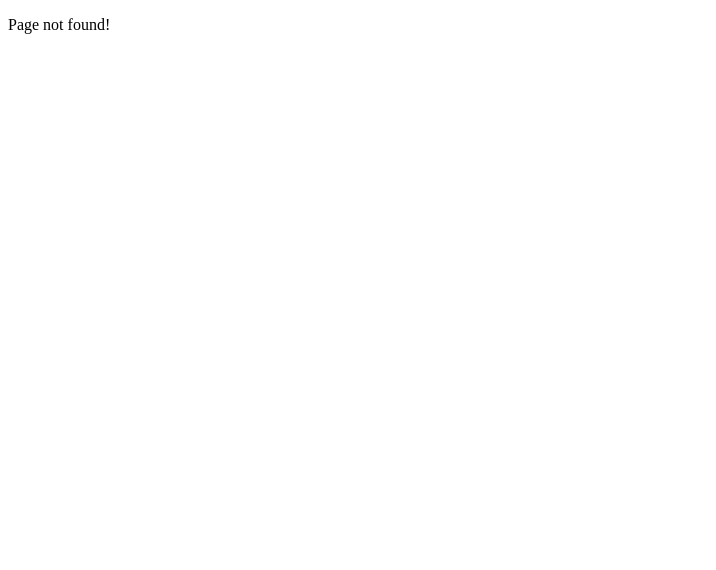
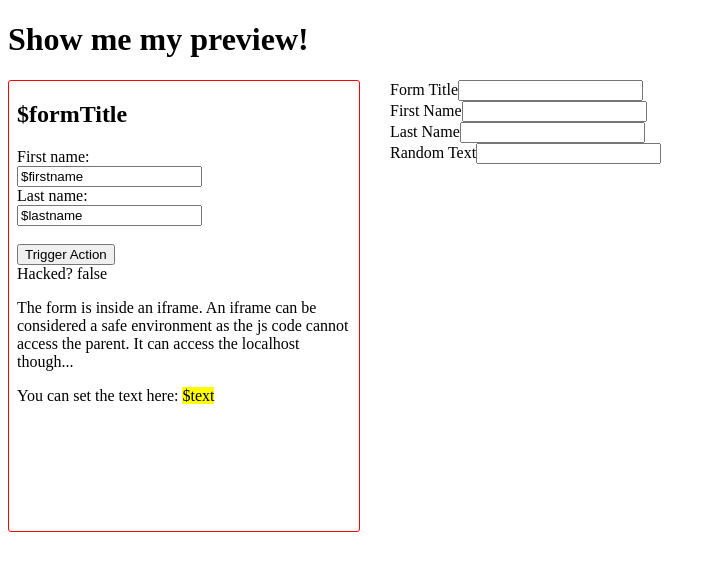
Before and after one commit to stagecast/angular-prototypes, an Angular app: page /dynamic-test in a window 1280 px wide. Before the commit this address had no page. Shown: the top 570 px of the page, without its empty margins (0-716 px from the left). Built offline with nearby package versions, Linux system fonts and the light colour scheme.

Commit message:
communication between iframe and angular reactive form

```diff
--- /dev/null
+++ b/src/app/dynamic-iframe/dynamic-iframe.component.html
@@ -0,0 +1,24 @@
+<h1>Show me my preview!</h1>
+<div style="float: left; width: inherit">
+  <iframe style="border: 1px solid red; border-radius: 3px; height: 450px; width: 350px" [hidden]="!injectedView" [srcdoc]="injectedView"></iframe>
+</div>
+<div style="float: left; margin-left: 30px;">
+  <form [formGroup]="dynamicForm">
+    <div>
+      <label for="firstname">Form Title</label>
+      <input formControlName="formTitle" type="text" name="formTitle" id="formTitle">
+    </div>
+    <div>
+      <label for="firstname">First Name</label>
+      <input formControlName="firstname" type="text" name="firstname" id="firstname">
+    </div>
+    <div>
+      <label for="lastname">Last Name</label>
+      <input formControlName="lastname" type="text" name="lastname" id="lastname">
+    </div>
+    <div>
+      <label for="random-text">Random Text</label>
+      <input formControlName="text" type="text" name="random-text" id="random-text">
+    </div>
+  </form>
+</div>
--- /dev/null
+++ b/src/app/dynamic-iframe/dynamic-iframe.component.ts
@@ -0,0 +1,48 @@
+import { Component, OnInit } from '@angular/core';
+import { preview } from "./preview";
+import { DomSanitizer } from '@angular/platform-browser';
+import { FormGroup, FormBuilder } from "@angular/forms";
+
+import { debounceTime, map } from 'rxjs/operators';
+
+@Component({
+  selector: 'app-dynamic-iframe',
+  templateUrl: './dynamic-iframe.component.html',
+  styleUrls: ['./dynamic-iframe.component.css']
+})
+export class DynamicIframeComponent implements OnInit {
+  public dynamicForm: FormGroup;
+  public injectedView;
+
+  constructor(private sanitizer: DomSanitizer, public formBuilder: FormBuilder) { }
+
+  ngOnInit() {
+    this.dynamicForm = this.formBuilder.group({
+      formTitle: [''],
+      firstname: [''],
+      lastname: [''],
+      text: ['']
+    });
+
+    this.dynamicForm
+      .valueChanges
+      .pipe(debounceTime(700))
+      .subscribe(value => {
+      this.updatePreview(value);
+    });
+
+    this.injectedView = this.sanitizer.bypassSecurityTrustHtml(preview);
+  }
+
+  updatePreview(values) {
+    console.log(values);
+    let newPreview = preview;
+    for(let key in values) {
+      console.log(key, values);
+      var regex = new RegExp("\\$" + key);
+      console.log(regex);
+      newPreview = newPreview.replace(regex, values[key]);
+    }
+    this.injectedView = this.sanitizer.bypassSecurityTrustHtml(newPreview);
+  }
+}
--- /dev/null
+++ b/src/app/dynamic-iframe/preview.ts
@@ -0,0 +1,30 @@
+export let preview = `<!DOCTYPE html>
+<html>
+<body>
+
+<h2>$formTitle</h2>
+
+<form action="">
+  First name:<br>
+  <input type="text" name="firstname" value="$firstname">
+  <br>
+  Last name:<br>
+  <input type="text" name="lastname" value="$lastname">
+  <br><br>
+</form>
+
+<input type="button" value="Trigger Action" id="action">
+<div id="hacked" >Hacked? false</div>
+
+<p>The form is inside an iframe. An iframe can be considered a safe environment as the js code cannot access the parent. It can access the localhost though...</p>
+
+<p>You can set the text here: <span style="background: yellow">$text</span> </p>
+<script>
+
+document.getElementById("action").addEventListener("click", function(){
+    console.log("Action triggered");
+    document.getElementById("hacked").innerHTML = "Hacked? true";
+});
+</script>
+</body>
+</html>`;
```
Also changed, not shown: src/app/app.module.ts (+7 -1 lines), src/app/dynamic-iframe/dynamic-iframe.component.css (added), 1 other file (tests, documents, lock files or other folders).
